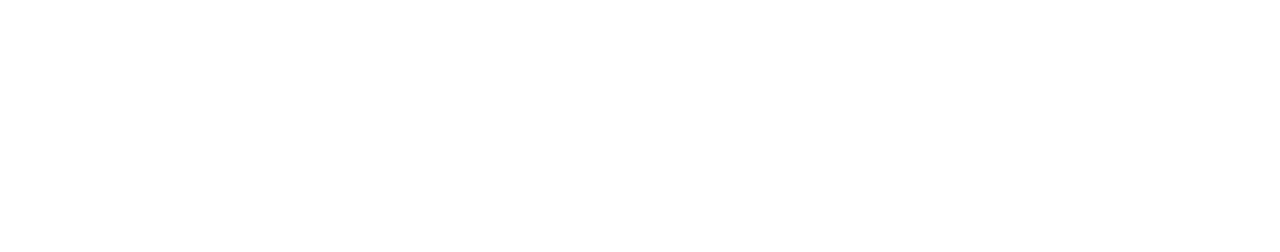
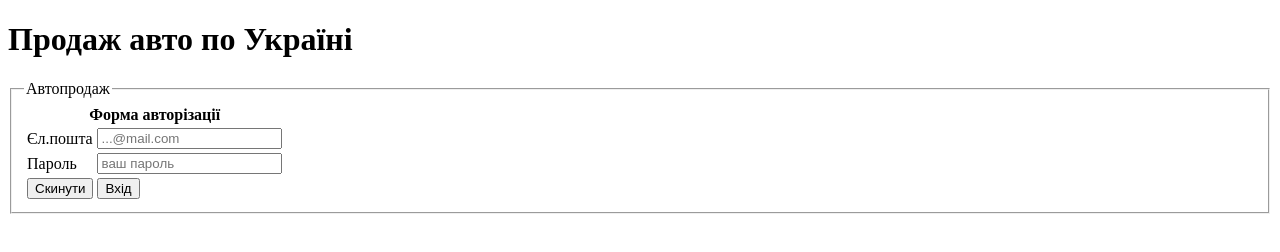
Before and after one commit to ToliaUK/TableDZ, a plain HTML site: page markup/pages/autorization.html in a window 1280 px wide. Drawn offline with Linux system fonts and the light colour scheme.

Commit message:
atorization page commit

```diff
--- a/markup/pages/autorization.html
+++ b/markup/pages/autorization.html
@@ -0,0 +1,54 @@
+<!DOCTYPE html>
+<html lang="en">
+<head>
+    <meta charset="UTF-8">
+    <meta http-equiv="X-UA-Compatible" content="IE=edge">
+    <meta name="viewport" content="width=device-width, initial-scale=1.0">
+    <link rel="icon" type="image/png" sizes="32x32" href="..//images/icons/favicon-32x32.png">
+    <link rel="apple-touch-icon" sizes="180x180" href="..//images/icons/apple-touch-icon.png">
+    <link rel="icon" type="image/png" sizes="16x16" href="..//images/icons/favicon-16x16.png">
+    <link rel="manifest" href="..//images/icons/site.webmanifest">
+    <link rel="mask-icon" href="..//images/icons/safari-pinned-tab.svg" color="#5bbad5">
+    <meta name="msapplication-TileColor" content="#da532c">
+    <meta name="theme-color" content="#ffffff">
+    <title>Autorization</title>
+</head>
+<body>
+    <header>
+        <h1>Продаж авто по Україні</h1>
+    </header>
+    <main>
+        <form action="https://fom.in.ua/echo" method="post">
+            <fieldset>
+                <legend>Автопродаж</legend>
+                <table class="autorization">
+                    <thead>
+                        <tr>
+                            <th colspan="2">Форма авторізації</th>
+                        </tr>
+                    </thead>
+                    <tbody>
+                        <tr>
+                            <td><label for="email">Єл.пошта</label></td>
+                            <td><input id="email" name="email" type="email" placeholder="...@mail.com" required></td>
+                        </tr>
+                        <tr>
+                            <td><label for="pass">Пароль</label></td>
+                            <td><input id="pass" name="password" type="password" placeholder="ваш пароль" required></td>
+                        </tr>
+                    </tbody>
+                    <tfoot>
+                        <tr>
+                            <td><input type="reset" value="Скинути"></td>
+                            <td><input type="submit" value="Вхід"></td>
+                        </tr>
+                    </tfoot>
+                </table>
+            </fieldset>
+        </form>
+    </main>
+    <footer>
+        <!-- майбутння прив'язка до головної сторінки -->
+    </footer>
+</body>
+</html>
```
Also changed, not shown: markup/pages/registretion.html (+1 -1 lines).
